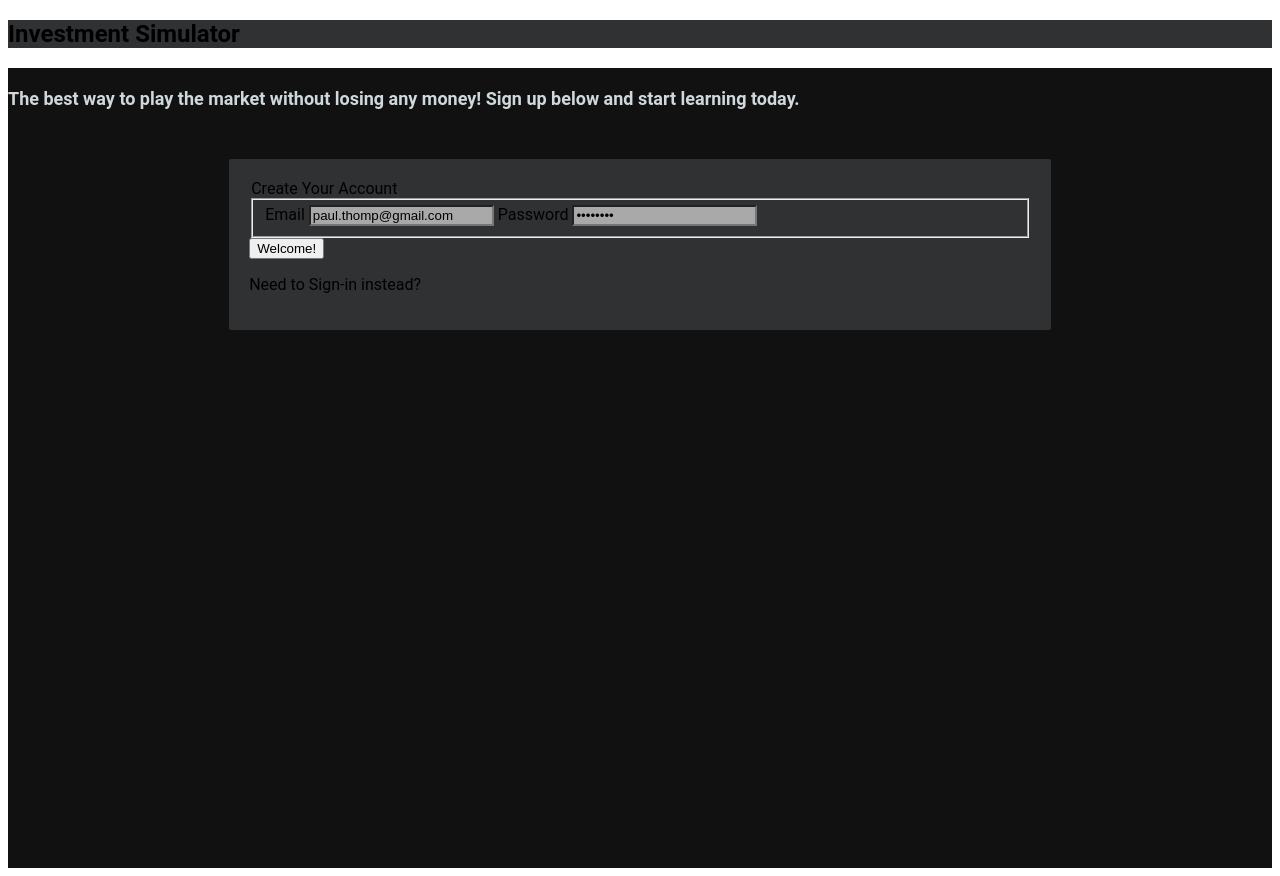
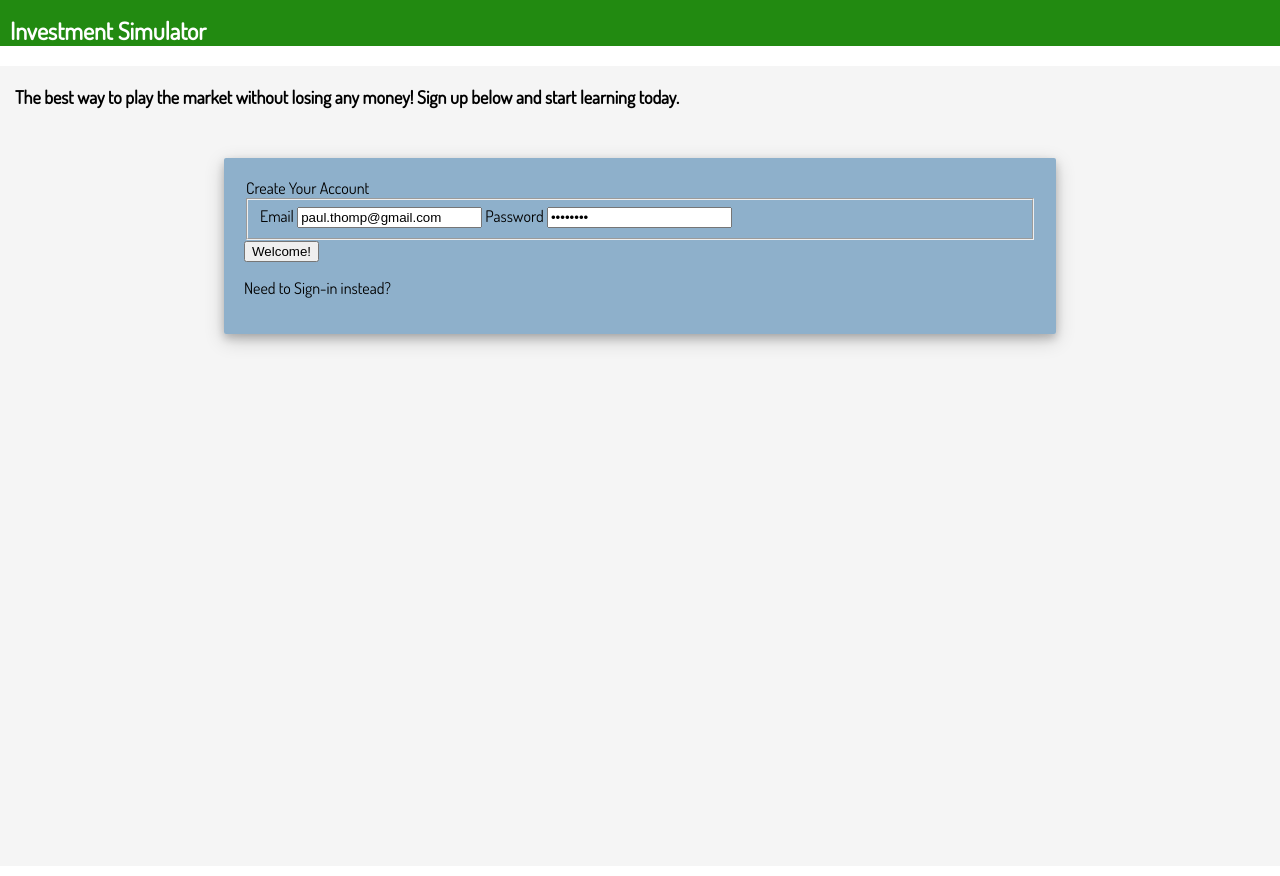
Before and after one commit to calorab/investment-simulator-full-stack-capstone, a website: page public/index.html in a window 1280 px wide. Drawn offline with nearby package versions, Linux system fonts and the light colour scheme.

Commit message:
added css for forms and banner etc

```diff
--- a/public/index.html
+++ b/public/index.html
@@ -7,6 +7,7 @@
     <link rel="stylesheet" href="reset.css">
     <link rel="stylesheet" href="style.css">
     <script src="https://code.jquery.com/jquery-3.3.1.min.js"></script>
+    <link href="https://fonts.googleapis.com/css?family=Dosis" rel="stylesheet">
 </head>
 
 <body>
--- a/public/style.css
+++ b/public/style.css
@@ -7,32 +7,48 @@
 }
 
 html {
-    font-family: "Roboto", helvetica, sans-serif;
+    font-family: 'Dosis', sans-serif;
+}
+
+body {
+    margin: 0;
 }
 
 #banner {
-    background-color: #2F3133;
+    background-color: #228A11;
     height: 100%;
+}
+
+h1 {
+    margin-top: 0;
+    padding-top: 15px;
+    padding-left: 10px;
+    color: white;
+    font-weight: 900;
 }
 
 .tagLine {
     margin-top: 0px;
-    color: #CFD8DC;
     font-size: 18px;
     margin: auto;
     padding-bottom: 50px;
     padding-top: 20px;
+    padding-left: 15px;
 }
 
 #homePage {
-    background-color: #111111;
+    background-color: whitesmoke;
     background-size: cover;
     height: 100vh;
     width: auto;
 }
 
-.createAccountForm {
-    background-color: #2F3133;
+.createAccountForm,
+.loginForm,
+.addPortfolioForm,
+.newInvestmentForm {
+    background-color: RGBA(40, 108, 161, 0.5);
+    box-shadow: 0 4px 8px 0 rgba(0, 0, 0, 0.2), 0 6px 20px 0 rgba(0, 0, 0, 0.19);
     float: center;
     width: 65%;
     height: auto;
@@ -41,7 +57,3 @@ html {
     border: 1px;
     border-radius: 2px;
 }
-
-input {
-    background-color: darkgrey;
-}
```
